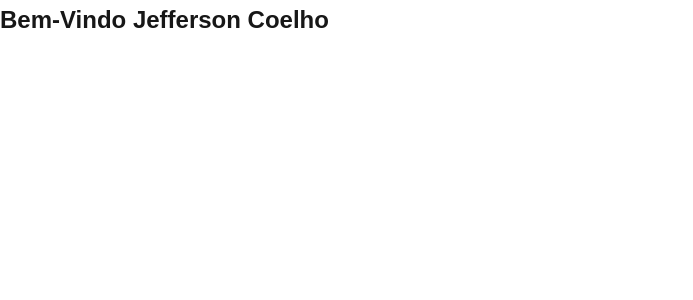
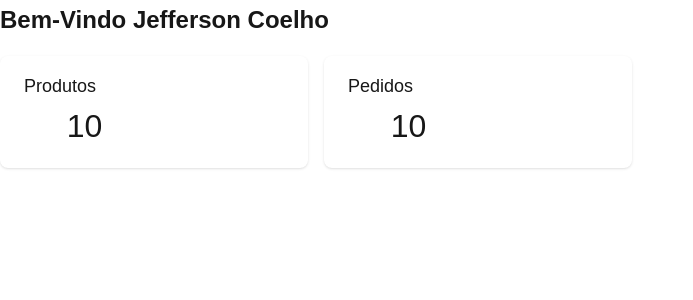
Before and after one commit to BioJJ/orders-app, a Next.js app: page /dashboard in a window 1280 px wide. Shown: the top 300 px of the page, without its empty margins (0-693 px from the left). Built offline with nearby package versions, Linux system fonts and the light colour scheme.

Commit message:
feat: 💫 init dashboard

```diff
--- a/package.json
+++ b/package.json
@@ -9,6 +9,11 @@
     "lint": "next lint"
   },
   "dependencies": {
+    "@awesome.me/kit-7140cc018b": "^1.0.342",
+    "@fortawesome/fontawesome-svg-core": "^6.4.2",
+    "@fortawesome/pro-light-svg-icons": "^6.4.2",
+    "@fortawesome/pro-solid-svg-icons": "^6.4.2",
+    "@fortawesome/react-fontawesome": "^0.2.0",
     "autoprefixer": "^10.4.21",
     "axios": "^1.8.4",
     "dayjs": "^1.11.13",
@@ -16,6 +21,7 @@
     "postcss": "^8.5.3",
     "react": "^19.0.0",
     "react-dom": "^19.0.0",
+    "react-loading-skeleton": "^3.5.0",
     "react-toastify": "^9.1.3",
     "validator": "^13.15.0",
     "zod": "^3.24.3"
--- /dev/null
+++ b/src/app/(app)/dashboard/components/Card.tsx
@@ -0,0 +1,57 @@
+"use client";
+
+import { useRouter } from "next/navigation";
+import "react-loading-skeleton/dist/skeleton.css";
+import { KeyboardEvent } from "react";
+import { FontAwesomeIcon } from "@fortawesome/react-fontawesome";
+import { IconProp } from "@fortawesome/fontawesome-svg-core";
+import { IconDefinition } from "@fortawesome/pro-solid-svg-icons";
+
+interface ICard {
+  title: string;
+  icon: IconDefinition;
+  classNameIcon: string;
+  status: string;
+  url: string;
+  count?: number;
+}
+
+export function Card({
+  title,
+  icon,
+  classNameIcon,
+  status,
+  url,
+  count
+}: Readonly<ICard>) {
+  const router = useRouter();
+
+  console.log(`${url}?page=1&status_sample_name=${status}`);
+
+  return (
+    <div
+      onClick={() => router.push(`${url}`)}
+      className="flex flex-col px-6 py-4 rounded-lg shadow-sm cursor-pointer bg-interlis-cards-100 hover:drop-shadow-lg h-28"
+      tabIndex={1}
+    >
+      <span className="text-lg text-left text-interlis-fonts-300 whitespace-nowrap">
+        {title}
+      </span>
+      <div className="inline-flex items-center h-full gap-4">
+        <div className="w-8 h-8">
+          <FontAwesomeIcon
+            icon={icon as IconProp}
+            size="2x"
+            className={classNameIcon}
+          />
+        </div>
+
+        <div className="w-full">
+          <span className="p-0 text-right text-[32px]/[38px] text-interlis-fonts-400">
+            {count ?? 0}
+          </span>
+        </div>
+      </div>
+    </div>
+  );
+}
--- /dev/null
+++ b/src/app/(app)/dashboard/components/Cards.tsx
@@ -0,0 +1,30 @@
+import {
+  faFlaskVialSolid,
+  faPrescriptionBottleSolid
+} from "@awesome.me/kit-7140cc018b/icons/kit/custom";
+import { IconDefinition } from "@fortawesome/fontawesome-svg-core";
+import { Card } from "./Card";
+
+export async function Cards() {
+  const statusSample = 10;
+  return (
+    <div className="grid w-full grid-cols-4 gap-4 sm:grid-cols-1 md:grid-cols-2 lg:grid-cols-4">
+      <Card
+        title="Produtos"
+        icon={faFlaskVialSolid as IconDefinition}
+        classNameIcon="text-interlis-icons-600"
+        status="Atualizando"
+        url="/products"
+        count={statusSample}
+      />
+      <Card
+        title="Pedidos"
+        icon={faPrescriptionBottleSolid as IconDefinition}
+        classNameIcon="text-interlis-icons-600"
+        status="Atualizados"
+        url="/orders"
+        count={statusSample}
+      />
+    </div>
+  );
+}
--- a/src/app/(app)/dashboard/page.tsx
+++ b/src/app/(app)/dashboard/page.tsx
@@ -1,3 +1,4 @@
+import { Cards } from "./components/Cards";
 import { MyName } from "./components/MyName";
 
 export default function Dashboard() {
@@ -5,6 +6,7 @@ export default function Dashboard() {
     <div className="flex flex-col w-full gap-y-4">
       <MyName />
 
+      <Cards />
     </div>
-  )
+  );
 }
```
Also changed, not shown: 1 other file (tests, documents, lock files or other folders).
